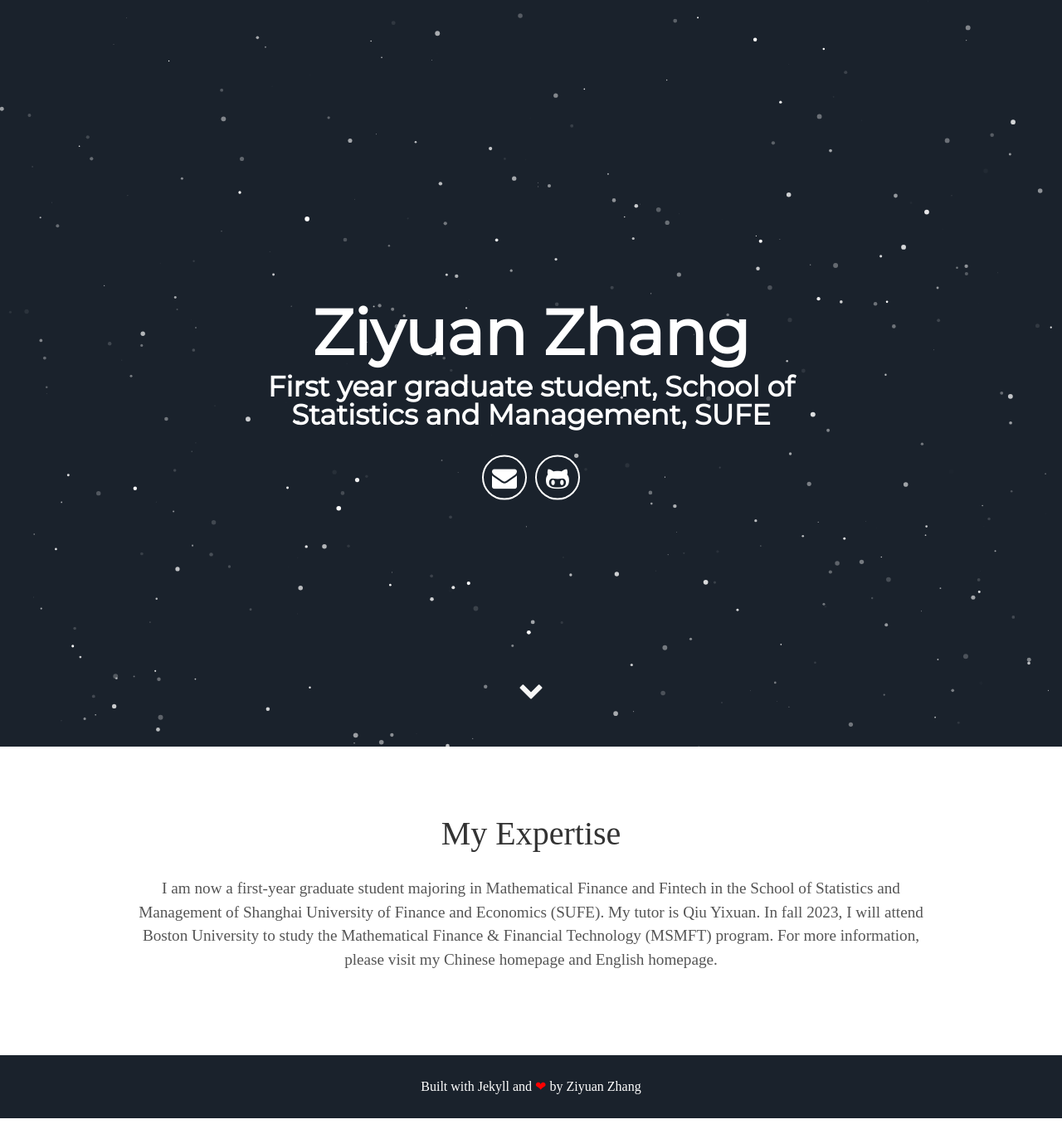
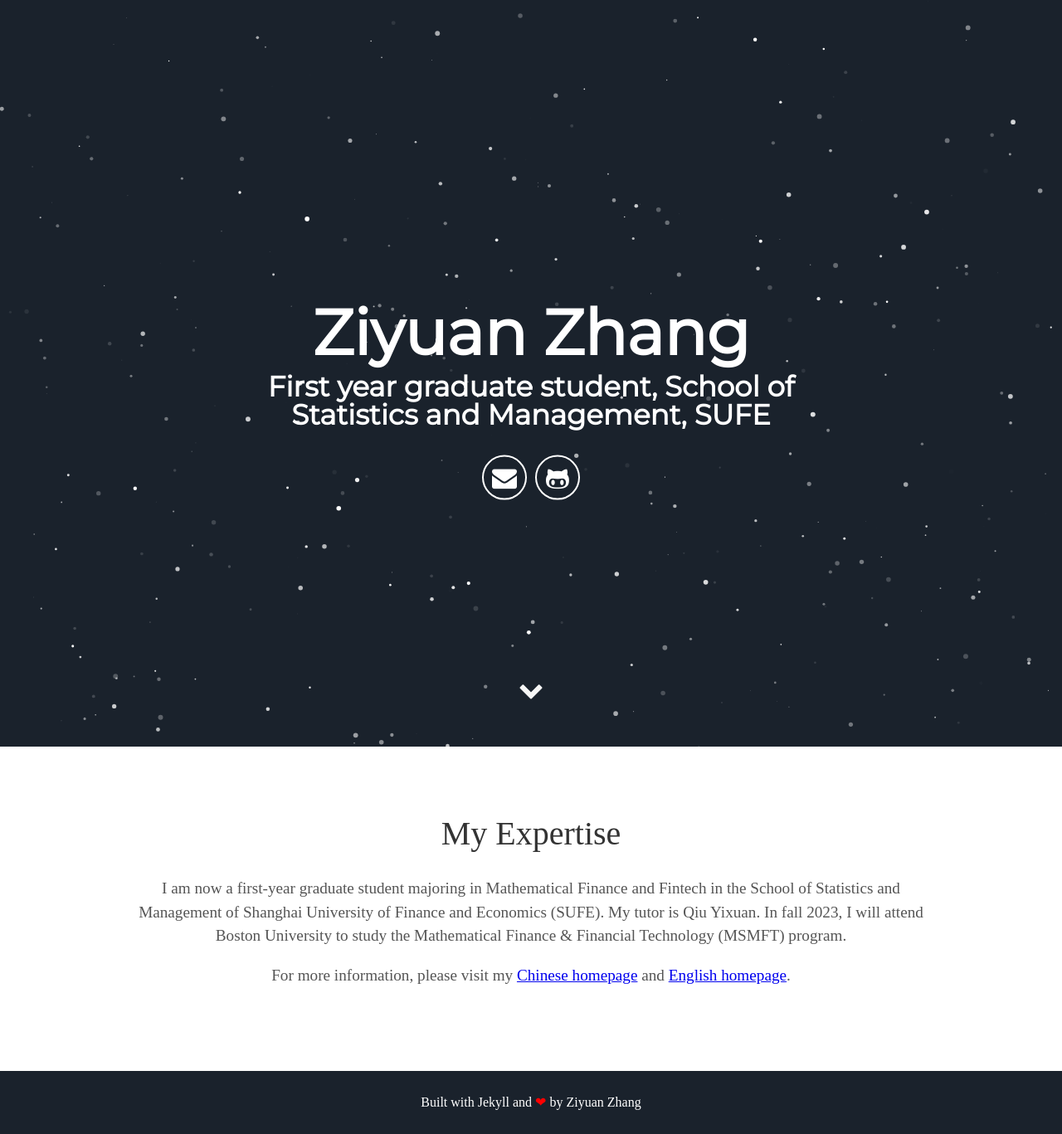
Before and after one commit to bobothebest/bobothebest.github.io, a Jekyll site: the page built from index.html, in a window 1280 px wide. Shown: the whole page at 83% size. Built offline with Jekyll 4.4.1, drawn with Linux system fonts in a browser that asks for light colours; some web fonts are replaced; part of the change alters nothing that is shown.

Commit message:
a little change in links

```diff
--- a/_config.yml
+++ b/_config.yml
@@ -6,7 +6,7 @@ description: Ziyuan Zhang's homepage
 
 # User settings
 username: Ziyuan Zhang
-user_description: I am now a first-year graduate student majoring in Mathematical Finance and Fintech in the School of Statistics and Management of Shanghai University of Finance and Economics (SUFE). My tutor is Qiu Yixuan. In fall 2023, I will attend Boston University to study the Mathematical Finance & Financial Technology (MSMFT) program. For more information, please visit my Chinese homepage and English homepage.
+user_description: I am now a first-year graduate student majoring in Mathematical Finance and Fintech in the School of Statistics and Management of Shanghai University of Finance and Economics (SUFE). My tutor is Qiu Yixuan. In fall 2023, I will attend Boston University to study the Mathematical Finance & Financial Technology (MSMFT) program.
 user_title: First year graduate student, School of Statistics and Management, SUFE
 email: xiguifei@bu.edu
 # twitter_username: lorem_ipsum
--- a/_includes/about.html
+++ b/_includes/about.html
@@ -1,4 +1,5 @@
 <div class="user-details">
   <h1>My Expertise</h1>
   <p>{{ site.user_description }}</p>
+  <p>For more information, please visit my <a href="https://github.com/bobothebest">Chinese homepage</a> and <a href="https://github.com/bobothebest">English homepage</a>.</p>
 </div>
```
